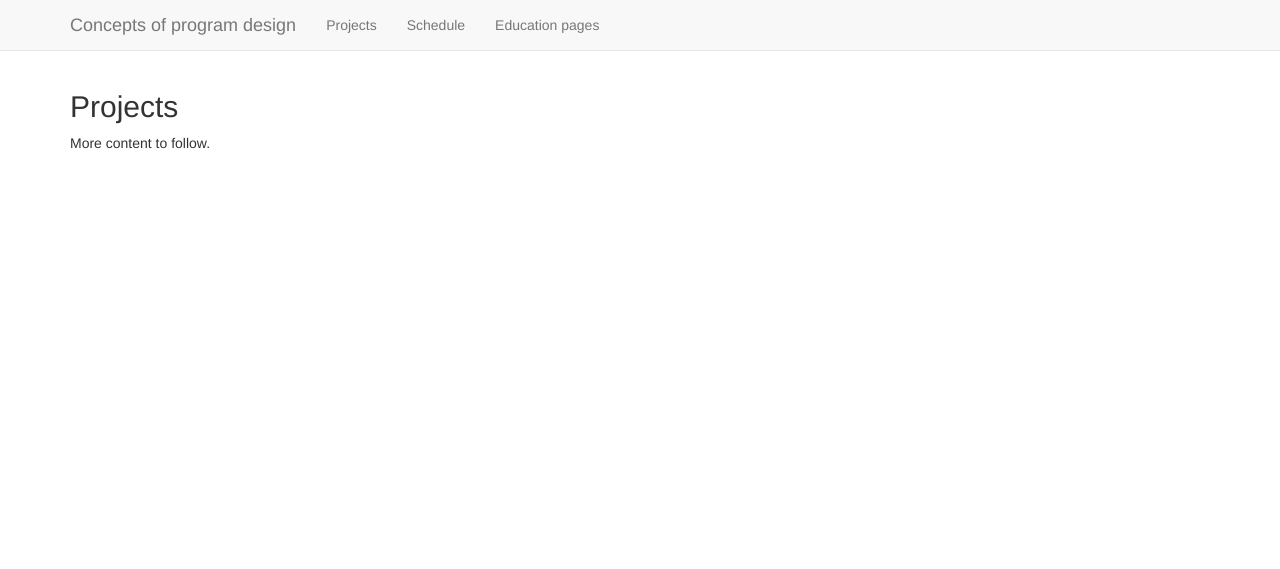
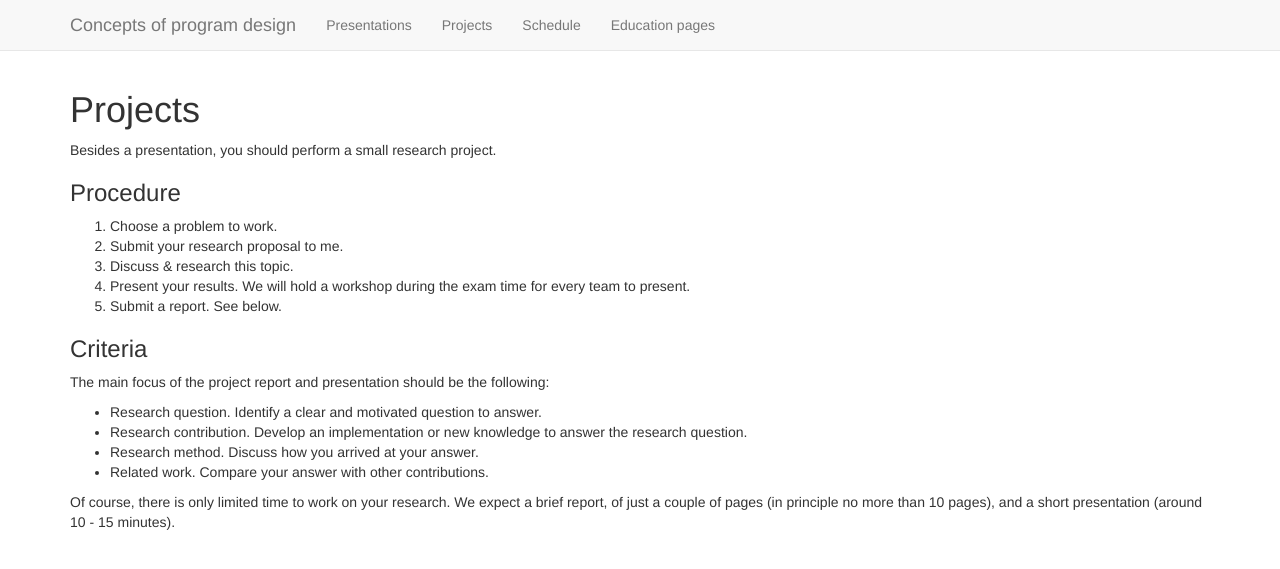
Before and after one commit to arianvp/2016-CPD, a Jekyll site: the page built from projects.md, in a window 1280 px wide. Shown: the top 569 px of the page. Built offline with Jekyll 4.4.1, drawn with Linux system fonts in a browser that asks for light colours; nearby versions of some CDN libraries.

Commit message:
Minor updates.

```diff
--- a/_layouts/default.html
+++ b/_layouts/default.html
@@ -42,10 +42,11 @@
         </div>
         <div id="navbar" class="navbar-collapse collapse">
           <ul class="nav navbar-nav">
-			<li><a href="projects.html">Projects</a></li>
-			<li><a href="schedule.html">Schedule</a></li>
+            <li><a href="presentations.html">Presentations</a></li>
+	    <li><a href="projects.html">Projects</a></li>
+            <li><a href="schedule.html">Schedule</a></li>
             <li><a href="http://www.cs.uu.nl/education/vak.php?stijl=2&vak=INFOMCPD&jaar=2016">Education pages</a></li>
-		  </ul>
+	  </ul>
         </div><!--/.nav-collapse -->
       </div>
     </nav>
--- a/projects.md
+++ b/projects.md
@@ -3,28 +3,26 @@ title: Projects
 layout: default
 ---
 
-## Projects
+# Projects
 
-More content to follow.
+Besides a presentation, you should perform a small research project.
 
-<!-- ### Procedure -->
-<!-- 1. Choose a team. Preferably of 2 people -->
-<!-- 1. Choose a problem to work on. Some suggestions can be found on the Course material page. -->
-<!-- 1. Present your research statement to your supervisor -->
-<!-- 1. Meet with supervisor. Your supervisor should be one of the lecturers -->
-<!-- 1. Discuss & research this topic -->
-<!-- 1. Present your results. We will hold a workshop during the exam time for every team to present. -->
-<!-- 1. Submit a report. See below. -->
+### Procedure
+1. Choose a problem to work.
+1. Submit your research proposal to me.
+1. Discuss & research this topic.
+1. Present your results. We will hold a workshop during the exam time for every team to present.
+1. Submit a report. See below.
 
-<!-- ### Criteria -->
-<!-- The main focus of the project report and presentation should be the following: -->
+### Criteria
+The main focus of the project report and presentation should be the following:
 
-<!-- * Research question. Identify a clear and motivated question to answer. -->
-<!-- * Research contribution. Develop an implementation or new knowledge to answer the research question. -->
-<!-- * Research method. Discuss how you arrived at your answer. -->
-<!-- * Related work. Compare your answer with other contributions. -->
+* Research question. Identify a clear and motivated question to answer.
+* Research contribution. Develop an implementation or new knowledge to answer the research question.
+* Research method. Discuss how you arrived at your answer.
+* Related work. Compare your answer with other contributions.
 
-<!-- Of course, there is only limited time to work on your research. We expect a brief report, of just a couple of pages (in principle no more than 10 pages), and a short presentation (around 10 - 15 minutes). -->
+Of course, there is only limited time to work on your research. We expect a brief report, of just a couple of pages (in principle no more than 10 pages), and a short presentation (around 10 - 15 minutes).
 
 
 <!-- ## Research Projects -->
```
